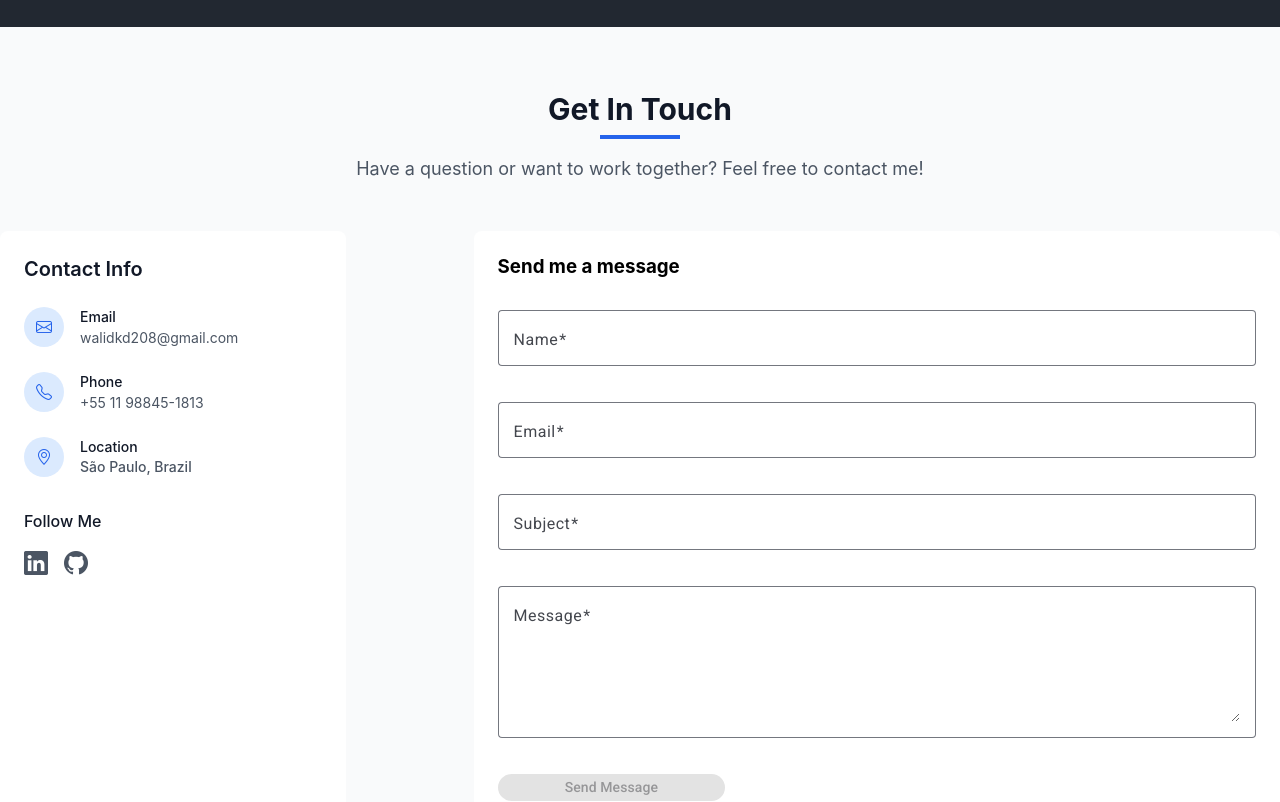
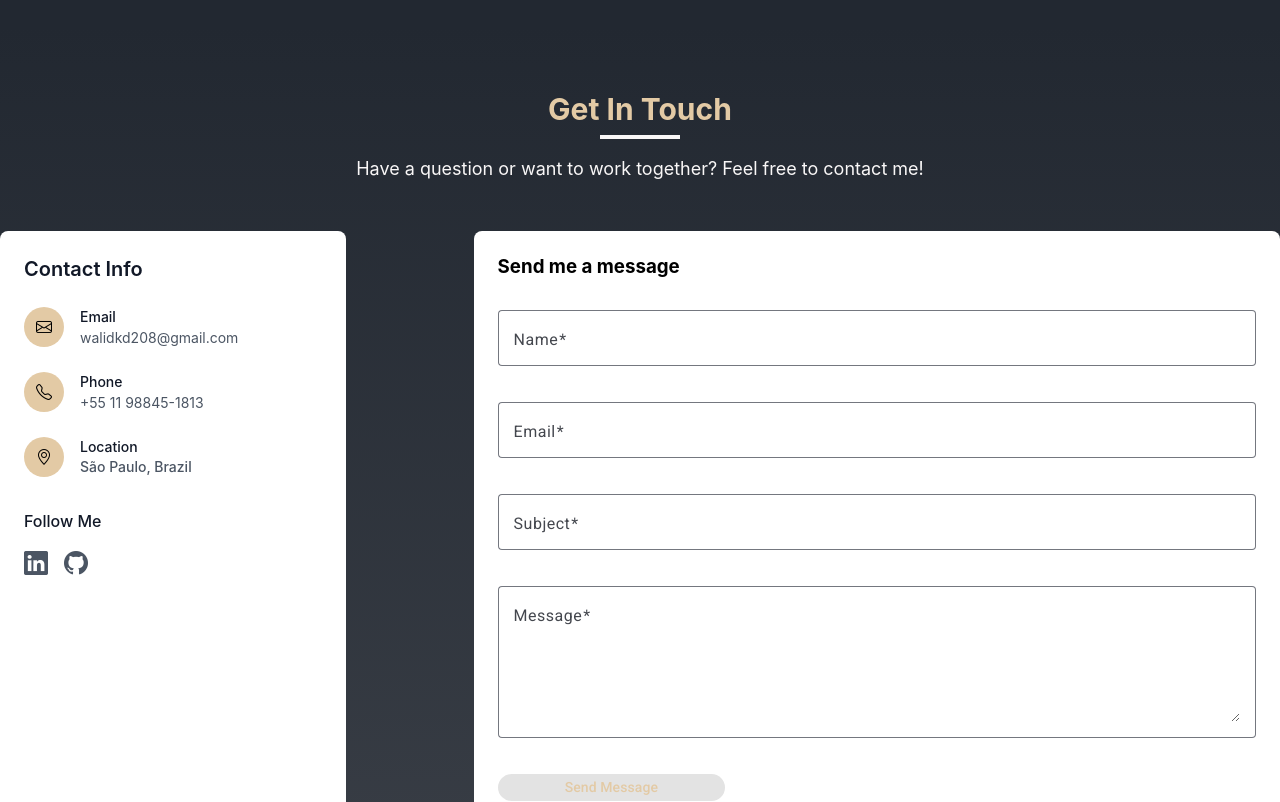
Before and after one commit to WalidcoDaoud/Portfolio, an Angular app: page / in a window 1280 px wide. Shown: the part 2940-3742 px from the top of the page. Built offline with nearby package versions, Linux system fonts and the light colour scheme.

Commit message:
feature: contact dark mode

```diff
--- a/src/app/components/sections/contact/contact.component.sass
+++ b/src/app/components/sections/contact/contact.component.sass
@@ -3,6 +3,7 @@
 .contact-section
   padding: 4rem 0
   background-color: contact.$background-color
+  transition: all 0.3s ease
 
   .contact-container
     max-width: 80rem
@@ -18,6 +19,7 @@
         line-height: 2.25rem
         color: contact.$gray-900
         font-weight: 700
+        transition: all 0.3s ease
 
       .line
         margin-top: 0.5rem
@@ -26,6 +28,7 @@
         margin-left: auto
         margin-right: auto
         background-color: contact.$primary-color
+        transition: all 0.3s ease
 
       .contact-text
         margin-top: 1rem
@@ -35,6 +38,7 @@
         margin-left: auto
         margin-right: auto
         color: contact.$gray-600
+        transition: all 0.3s ease
 
   .contact-content
     display: flex
@@ -50,6 +54,7 @@
         padding: 1.5rem
         border-radius: 0.5rem
         height: 90%
+        transition: all 0.3s ease
 
         h3
           font-size: 1.25rem
@@ -57,6 +62,7 @@
           font-weight: 600
           color: contact.$gray-900
           margin-bottom: 1.5rem
+          transition: all 0.3s ease
 
         .info-items
           display: flex
@@ -76,9 +82,11 @@
               justify-content: center
               border-radius: 9999px
               background-color: contact.$icon-background-color
+              transition: all 0.3s ease
 
               .icon
                 color: contact.$primary-color
+                transition: all 0.3s ease
 
             .info-text
               margin-left: 1rem
@@ -88,6 +96,7 @@
                 line-height: 1.25rem
                 font-weight: 500
                 color: contact.$gray-900
+                transition: all 0.3s ease
 
               a, .text
                 font-size: 0.875rem
@@ -108,6 +117,7 @@
             font-weight: 500
             margin-bottom: 1rem
             color: contact.$gray-900
+            transition: all 0.3s ease
 
           .social-icons
             display: flex
@@ -117,8 +127,10 @@
               color: contact.$gray-600
               transition: color 0.2s ease
               font-size: 1.5rem
+              transition: all 0.3s ease
 
               &:hover
+
                 &.linkedin
                   color: contact.$linkedin-contact-icon
 
@@ -142,6 +154,7 @@
         height: 90%
         display: flex
         flex-direction: column
+        transition: all 0.3s ease
 
         h3
           margin-bottom: 2rem
@@ -158,7 +171,7 @@
 
         button
           width: 30%
-
+          transition: all 0.3s ease
 
   @media screen and (max-width: contact.$max-mobile-width)
     .contact-container
--- a/src/styles.sass
+++ b/src/styles.sass
@@ -216,3 +216,28 @@ body.dark-mode
 
     .skill-bar-background
       background-color: $dark-secondary-background
+
+  // ======================
+  // Contact Section
+  // ======================
+
+  .contact-section
+    background: linear-gradient(to top, $dark-secondary-background 0%, $dark-background 100%) !important
+
+  .title
+    color: $dark-about-beige !important
+
+  .line
+    background-color: $dark-about-text !important
+
+  .contact-text
+    color: $dark-about-text !important
+
+  .icon-circle
+    background-color: $dark-about-beige !important
+
+    .icon
+      color: $black !important
+
+  button
+    color: $dark-about-beige !important
```
